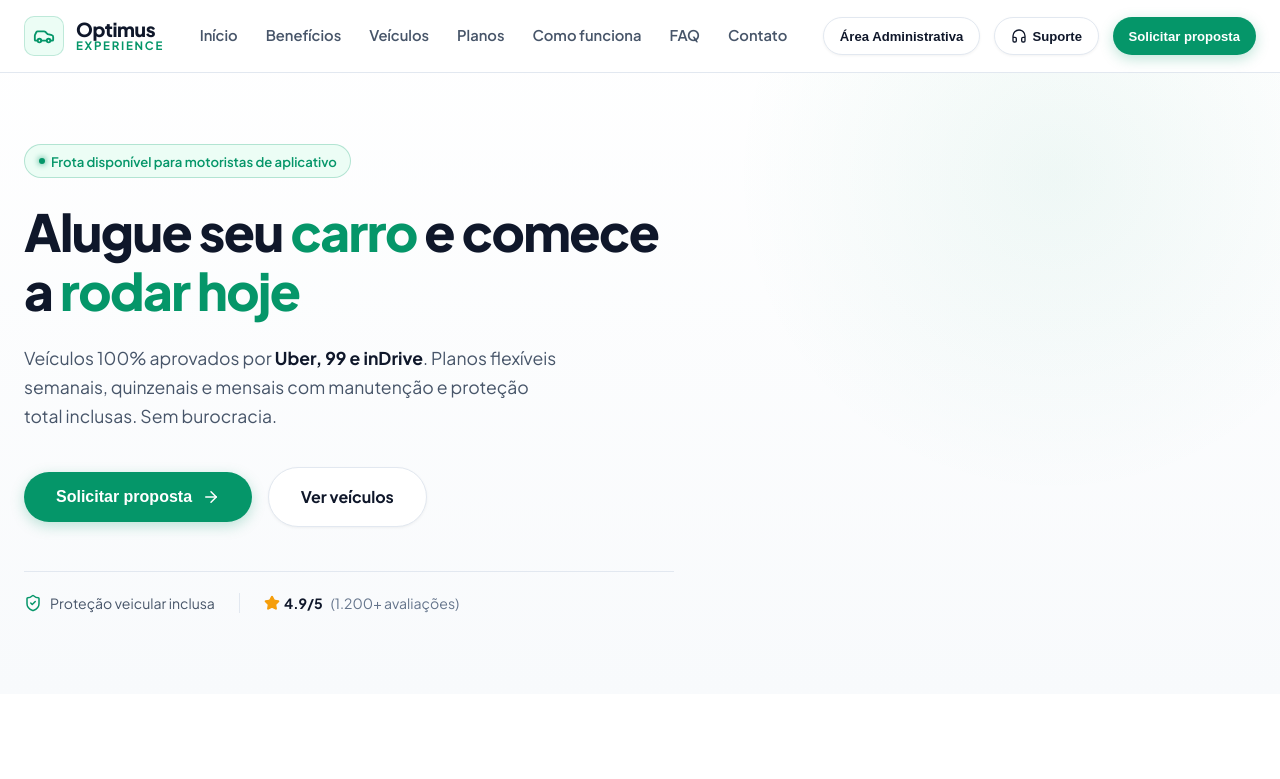
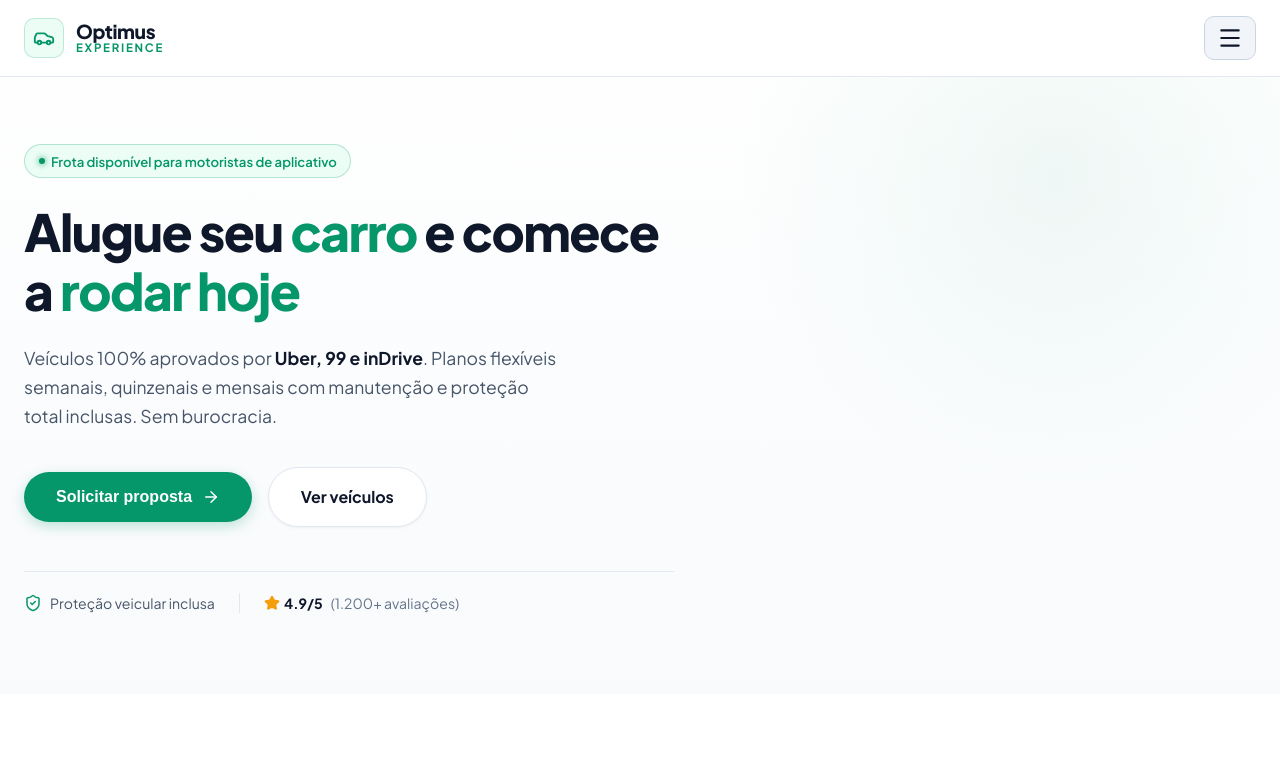
Before and after one commit to AlanySouza2203/Optimus_Experience, a React (Vite) app: page / in a window 1280 px wide. Shown: the top 779 px of the page. Built offline with nearby package versions, Linux system fonts and the light colour scheme; no server answers.

Commit message:
fix: aumentar breakpoint de telas para 1280px ocultando todos os botoes desktop no mobile/tablet

```diff
--- a/src/components/Navbar.css
+++ b/src/components/Navbar.css
@@ -1,15 +1,9 @@
-/* Bootstrap pos-f-t pattern: Top Collapsible Fixed Container */
-.pos-f-t {
+.navbar {
   position: fixed;
   top: 0;
   left: 0;
   width: 100%;
   z-index: 1000;
-}
-
-.navbar {
-  position: relative;
-  width: 100%;
   padding: 1rem 0;
   transition: all 0.3s ease;
   background: rgba(255, 255, 255, 0.98);
@@ -22,6 +16,15 @@
   background: #FFFFFF;
   border-bottom: 1px solid #E2E8F0;
   box-shadow: 0 4px 20px rgba(0, 0, 0, 0.05);
+}
+
+/* Bootstrap pos-f-t pattern: Top Collapsible Drawer */
+.pos-f-t {
+  position: fixed;
+  top: 0;
+  left: 0;
+  width: 100%;
+  z-index: 1000;
 }
 
 .collapse {
@@ -274,13 +277,17 @@
   width: 100%;
 }
 
-/* Mobile Media Query Rules: Hide ALL desktop links and actions on <= 1024px */
-@media screen and (max-width: 1024px) {
-  .nav-menu {
-    display: none !important;
-  }
-
-  .desktop-actions {
+/* Mobile Media Query Rules: Hide ALL desktop links and action buttons on <= 1280px */
+@media screen and (max-width: 1280px) {
+  .nav-menu,
+  .desktop-actions,
+  .nav-actions .desktop-actions,
+  .nav-actions .nav-login-btn,
+  .nav-actions .nav-support-btn,
+  .nav-actions .nav-cta-btn,
+  .nav-login-btn,
+  .nav-support-btn,
+  .nav-cta-btn {
     display: none !important;
   }
 
```
